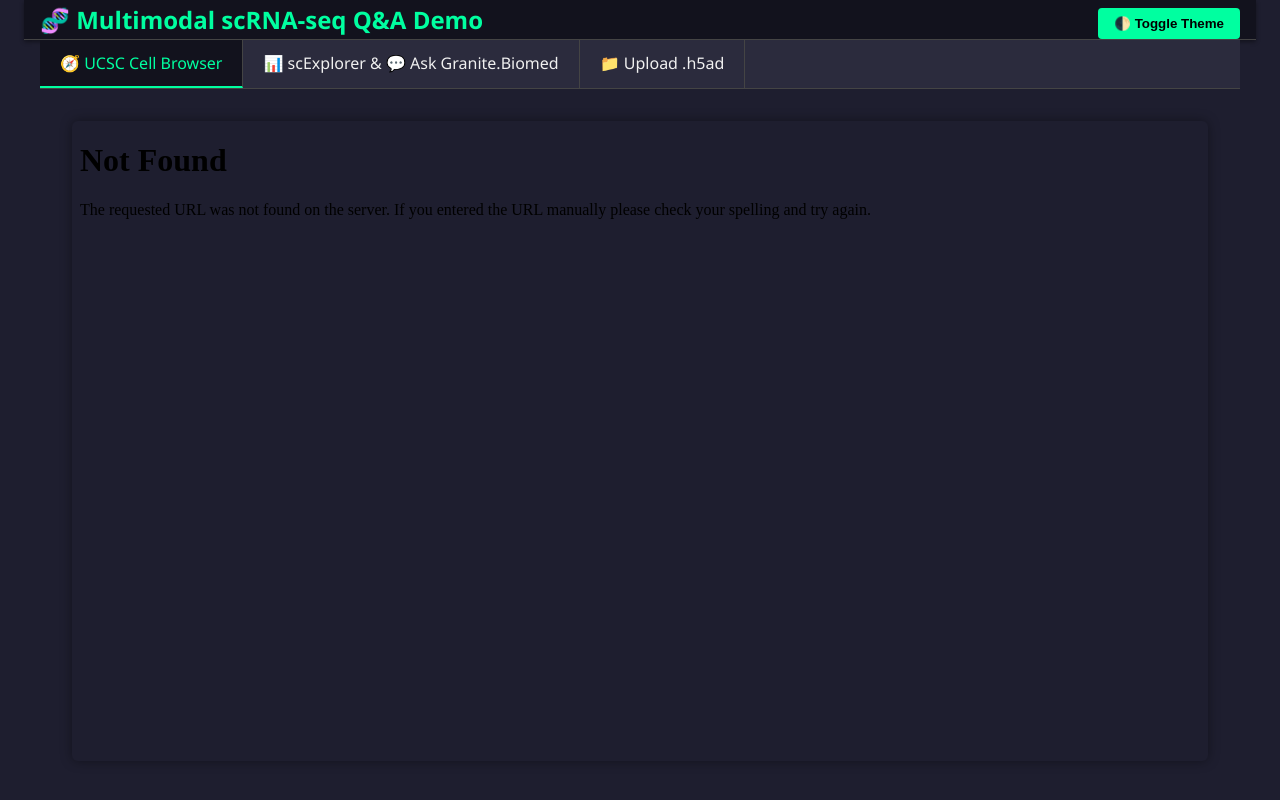
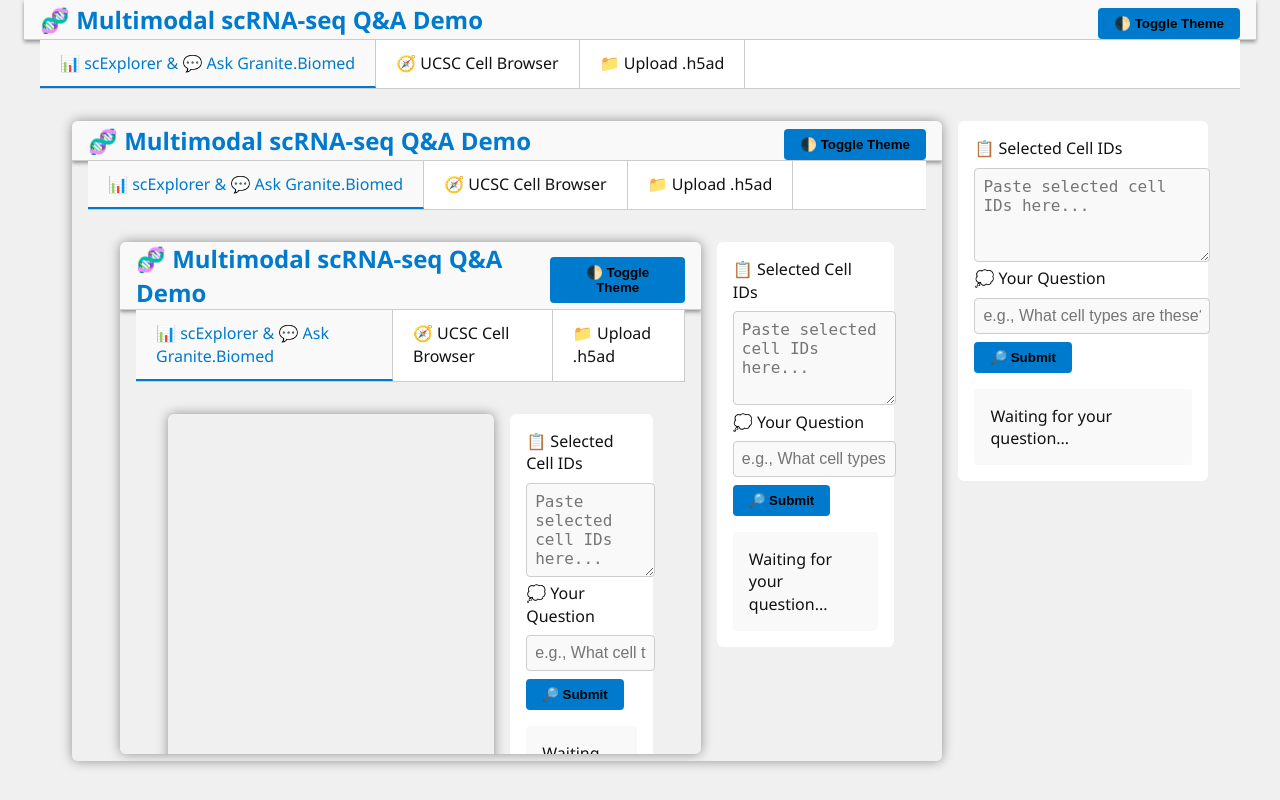
Before and after one commit to chinghuei/bioverse_demo, a Flask app: page / in a window 1280 px wide. Run offline with Flask 3, Linux system fonts and the light colour scheme; data that the repository does not hold is empty.

Commit message:
Make scExplorer default and adjust layout

```diff
--- a/templates/layout.html
+++ b/templates/layout.html
@@ -147,7 +147,7 @@
     }
 
     .split iframe {
-      flex: 3;
+      flex: 4;
     }
 
     .split .chat-box {
@@ -156,7 +156,7 @@
     }
   </style>
 </head>
-<body class="dark">
+<body class="light">
   <header class="container">
     🧬 Multimodal scRNA-seq Q&A Demo
     <button onclick="toggleTheme()">🌓 Toggle Theme</button>
@@ -164,15 +164,12 @@
 
   <div class="container">
   <div class="tabs">
-    <div class="tab active" onclick="showPanel(0)">🧭 UCSC Cell Browser</div>
-    <div class="tab" onclick="showPanel(1)">📊 scExplorer & 💬 Ask Granite.Biomed</div>
+    <div class="tab active" onclick="showPanel(0)">📊 scExplorer & 💬 Ask Granite.Biomed</div>
+    <div class="tab" onclick="showPanel(1)">🧭 UCSC Cell Browser</div>
     <div class="tab" onclick="showPanel(2)">📁 Upload .h5ad</div>
   </div>
 
   <div class="panel active">
-    <iframe src="http://127.0.0.1:8080/demo/index.html"></iframe>
-  </div>
-  <div class="panel">
     <div class="split">
       <iframe src="http://127.0.0.1:8050"></iframe>
       <div class="chat-box">
@@ -184,6 +181,9 @@
         <div id="chat">Waiting for your question...</div>
       </div>
     </div>
+  </div>
+  <div class="panel">
+    <iframe src="http://127.0.0.1:8080/demo/index.html"></iframe>
   </div>
   <div class="panel">
     <div class="chat-box">
```
Also changed, not shown: sc_explorer.py (+7 -1 lines).
